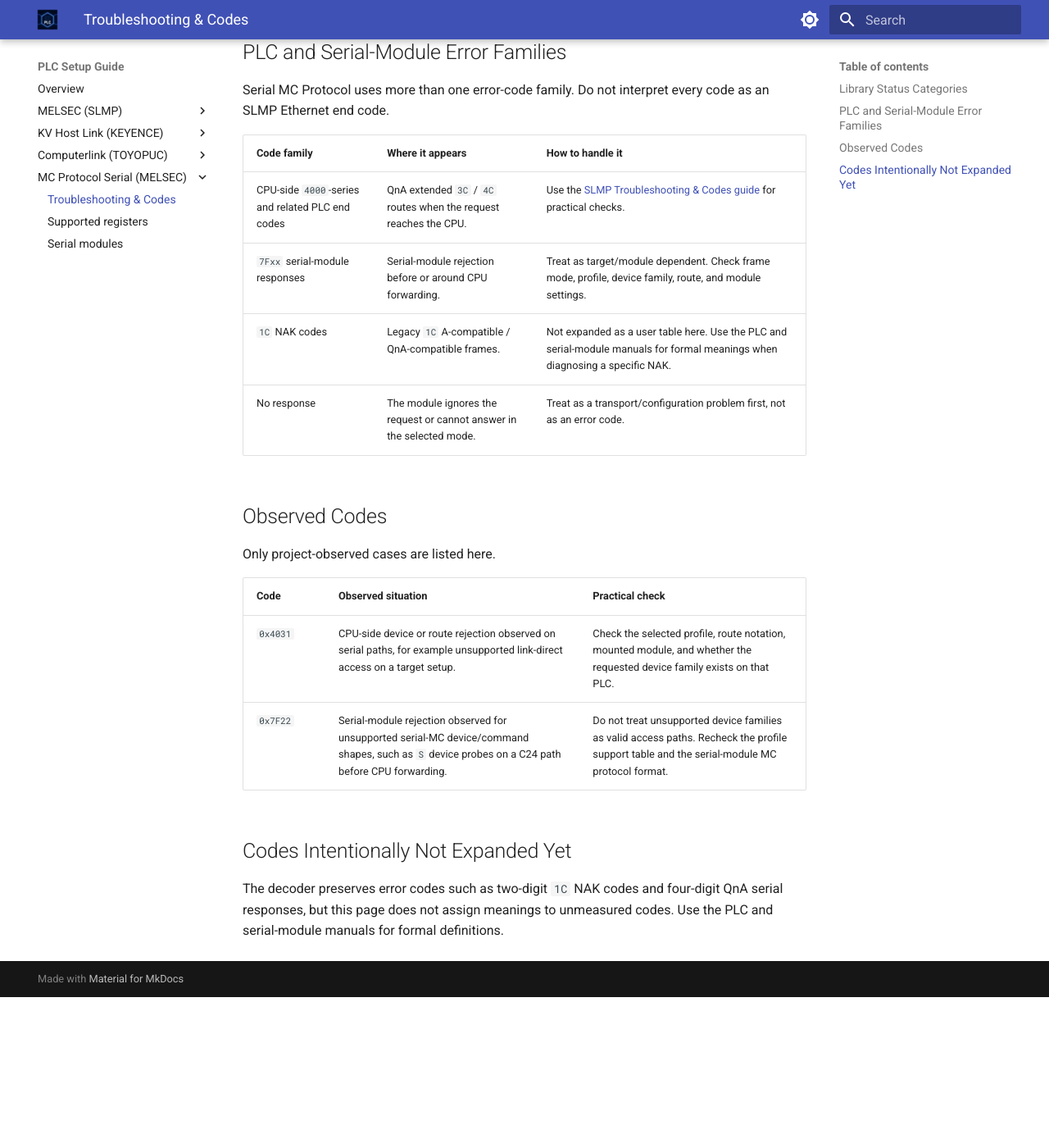
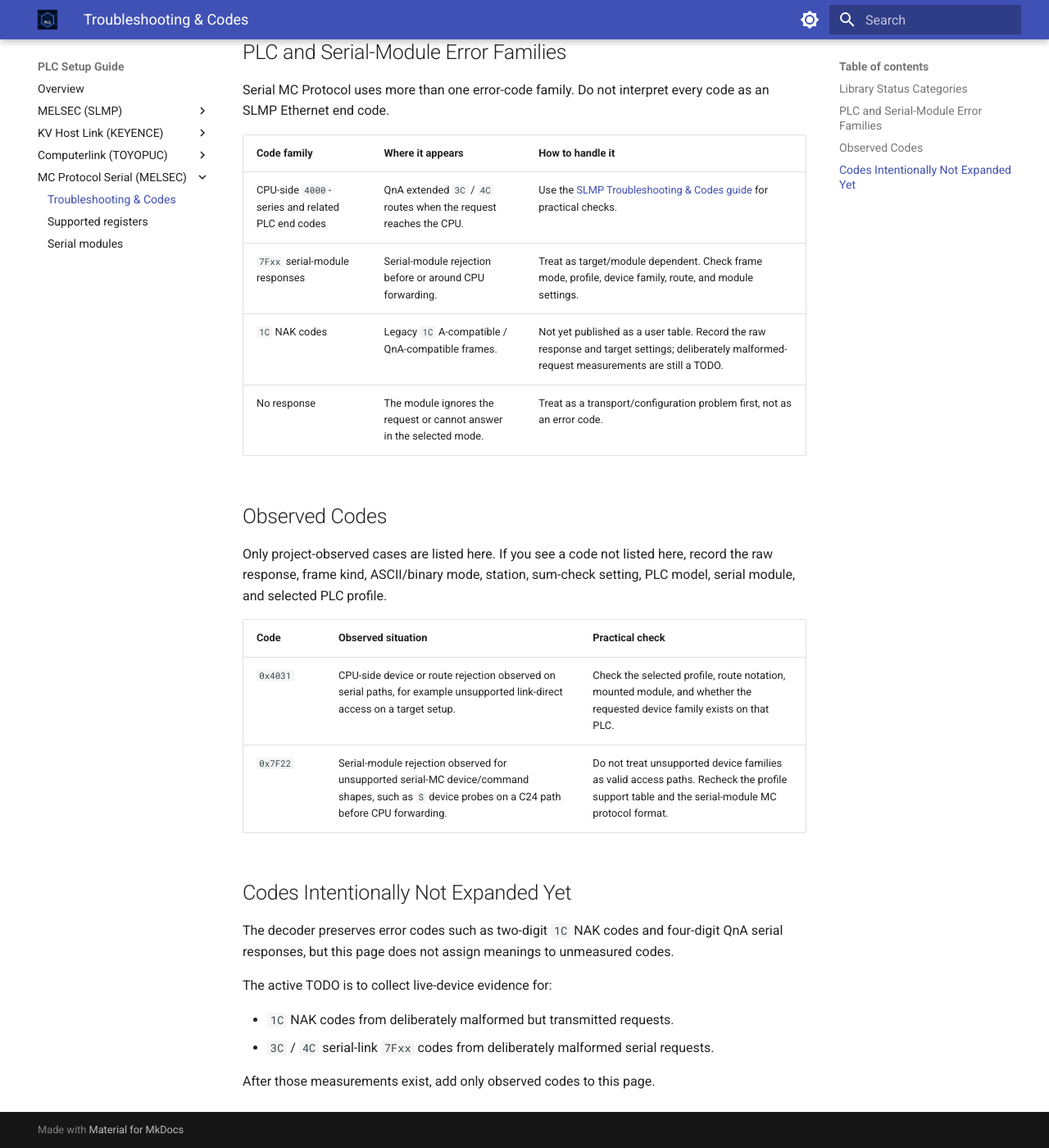
Before and after one commit to fa-yoshinobu/plc-comm-docs-site, an MkDocs documentation site: the page built from docs/plc-setup/mcprotocol/troubleshooting-codes.md, in a window 1280 px wide and 1400 px high, scrolled down 976 px. Shown: the whole window at 82% size. Built offline with MkDocs 1.6.1 and Material for MkDocs 9.7.7, drawn with Linux system fonts in a browser that asks for light colours; before the commit the page ends 2192 px from its top, so only the background shows below that.

```diff
--- a/docs/plc-setup/mcprotocol/troubleshooting-codes.md
+++ b/docs/plc-setup/mcprotocol/troubleshooting-codes.md
@@ -23,12 +23,12 @@ Serial MC Protocol uses more than one error-code family. Do not interpret every
 | --- | --- | --- |
 | CPU-side `4000`-series and related PLC end codes | QnA extended `3C` / `4C` routes when the request reaches the CPU. | Use the [SLMP Troubleshooting & Codes guide](../slmp/troubleshooting-codes.md) for practical checks. |
 | `7Fxx` serial-module responses | Serial-module rejection before or around CPU forwarding. | Treat as target/module dependent. Check frame mode, profile, device family, route, and module settings. |
-| `1C` NAK codes | Legacy `1C` A-compatible / QnA-compatible frames. | Not expanded as a user table here. Use the PLC and serial-module manuals for formal meanings when diagnosing a specific NAK. |
+| `1C` NAK codes | Legacy `1C` A-compatible / QnA-compatible frames. | Not yet published as a user table. Record the raw response and target settings; deliberately malformed-request measurements are still a TODO. |
 | No response | The module ignores the request or cannot answer in the selected mode. | Treat as a transport/configuration problem first, not as an error code. |
 
 ## Observed Codes
 
-Only project-observed cases are listed here.
+Only project-observed cases are listed here. If you see a code not listed here, record the raw response, frame kind, ASCII/binary mode, station, sum-check setting, PLC model, serial module, and selected PLC profile.
 
 | Code | Observed situation | Practical check |
 | --- | --- | --- |
@@ -37,4 +37,11 @@ Only project-observed cases are listed here.
 
 ## Codes Intentionally Not Expanded Yet
 
-The decoder preserves error codes such as two-digit `1C` NAK codes and four-digit QnA serial responses, but this page does not assign meanings to unmeasured codes. Use the PLC and serial-module manuals for formal definitions.
+The decoder preserves error codes such as two-digit `1C` NAK codes and four-digit QnA serial responses, but this page does not assign meanings to unmeasured codes.
+
+The active TODO is to collect live-device evidence for:
+
+- `1C` NAK codes from deliberately malformed but transmitted requests.
+- `3C` / `4C` serial-link `7Fxx` codes from deliberately malformed serial requests.
+
+After those measurements exist, add only observed codes to this page.
```
Also changed, not shown: docs/package-matrix.md (+2 -2 lines).
